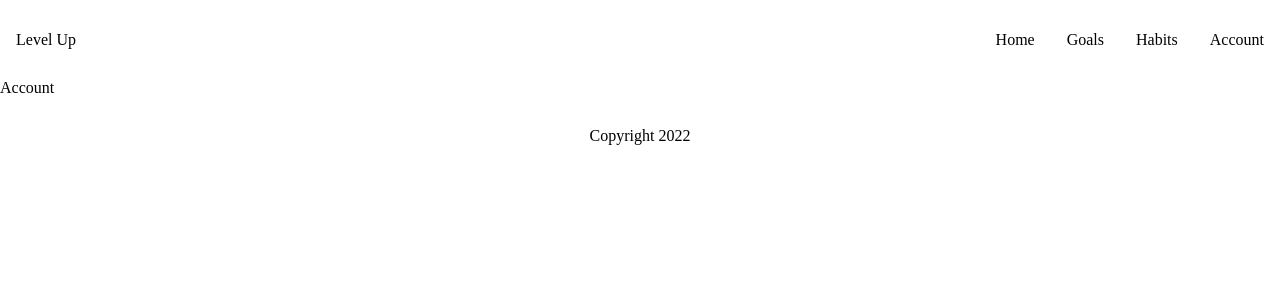
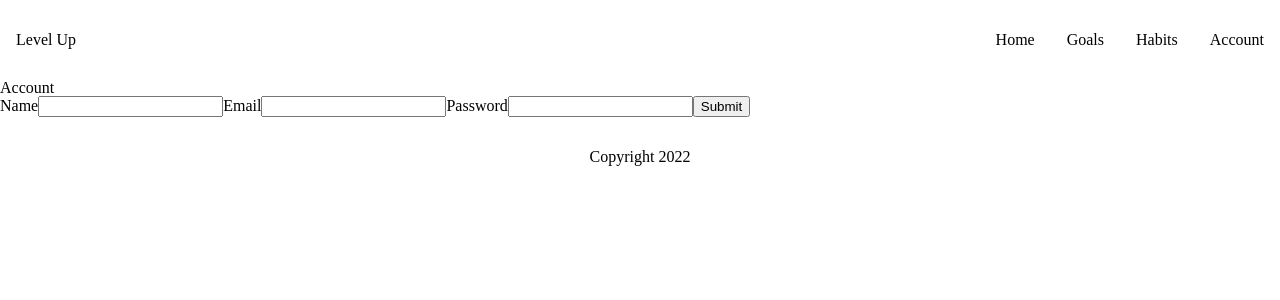
Before and after one commit to DennieCodes/levelup, a Next.js app: page /account/Account in a window 1280 px wide. Shown: the top 300 px of the page. Built offline with nearby package versions, Linux system fonts and the light colour scheme.

Commit message:
Set up basic api handlers for login and register

```diff
--- /dev/null
+++ b/lib/mongodb.js
@@ -0,0 +1,27 @@
+import { MongoClient } from "mongodb";
+
+const uri = process.env.MONGODB_URI;
+const options = {
+  useUnifiedTopology: true,
+  useNewUrlParser: true,
+};
+
+let client;
+let clientPromise;
+
+if (!process.env.MONGODB_URI) {
+  throw new Error("Add Mongo URI to .env.local");
+}
+
+if (process.env.NODE_ENV === "development") {
+  if (!global._mongoClientPromise) {
+    client = new MongoClient(uri, options);
+    global._mongoClientPromise = client.connect();
+  }
+  clientPromise = global._mongoClientPromise;
+} else {
+  client = new MongoClient(uri, options);
+  clientPromise = client.connect();
+}
+
+export default clientPromise;
--- a/package.json
+++ b/package.json
@@ -14,6 +14,8 @@
     "lint-staged": "lint-staged"
   },
   "dependencies": {
+    "dotenv": "^16.0.3",
+    "mongodb": "^4.12.1",
     "next": "13.0.1",
     "next-auth": "^4.16.4",
     "react": "18.2.0",
--- a/src/pages/account/Account.tsx
+++ b/src/pages/account/Account.tsx
@@ -1,7 +1,64 @@
+// import useInputState from '../../hooks/useInputState';
+import useInputState from "../../hooks/useInputState";
+
 export default function Account() {
+  const [name, handleName, nameReset] = useInputState("");
+  const [email, handleEmail, emailReset] = useInputState("");
+  const [password, handlePassword, passwordReset] = useInputState("");
+
+  function loginHandler(event: React.FormEvent<HTMLFormElement>) {
+    event.preventDefault();
+
+    void fetch("/api/auth/register", {
+      method: "POST",
+      body: JSON.stringify({ name: name, email: email, password: password }),
+      headers: { "Content-Type": "application/json" },
+    }).then((response) => response.json());
+    // .then((data) => console.log(`Here is the data: `, data));
+
+    nameReset();
+    emailReset();
+    passwordReset();
+  }
+
   return (
     <main>
       <h1>Account</h1>
+
+      <div>
+        <form onSubmit={loginHandler}>
+          <label htmlFor="name">
+            Name
+            <input
+              type="text"
+              id="name"
+              value={name}
+              onChange={handleName}
+            ></input>
+          </label>
+
+          <label htmlFor="email">
+            Email
+            <input
+              type="text"
+              id="email"
+              value={email}
+              onChange={handleEmail}
+            ></input>
+          </label>
+
+          <label htmlFor="password">
+            Password
+            <input
+              type="text"
+              id="password"
+              value={password}
+              onChange={handlePassword}
+            ></input>
+          </label>
+          <button type="submit">Submit</button>
+        </form>
+      </div>
     </main>
   );
 }
--- /dev/null
+++ b/src/pages/api/posts.js
@@ -0,0 +1,33 @@
+import clientPromise from "../../lib/mongodb";
+
+export default async function handler(req, res) {
+  const client = await clientPromise;
+  const db = client.db("nextjs-mongodb-atlas-demo");
+  switch (req.method) {
+    case "POST": {
+      let bodyObject = JSON.parse(req.body);
+      let newPost = await db.collection("posts").insertOne(bodyObject);
+      res.json(newPost.ops[0]);
+      break;
+    }
+    case "GET": {
+      const posts = await db.collection("posts").find({}).toArray();
+      res.json({ status: 200, data: posts });
+      break;
+    }
+  }
+}
+
+export async function getServerSideProps(context) {
+  let res = await fetch("http://localhost:3000/api/posts", {
+    method: "GET",
+    headers: {
+      "Content-Type": "application/json",
+    },
+  });
+  let posts = await res.json();
+
+  return {
+    props: { posts },
+  };
+}
```
Also changed, not shown: src/models/users/index.ts (added, +10 -0 lines), src/pages/api/auth/login.ts (added, +11 -0 lines), src/pages/api/auth/register.ts (added, +11 -0 lines), src/services/database.service.ts (added, +29 -0 lines), 2 other files (tests, documents, lock files or other folders).
